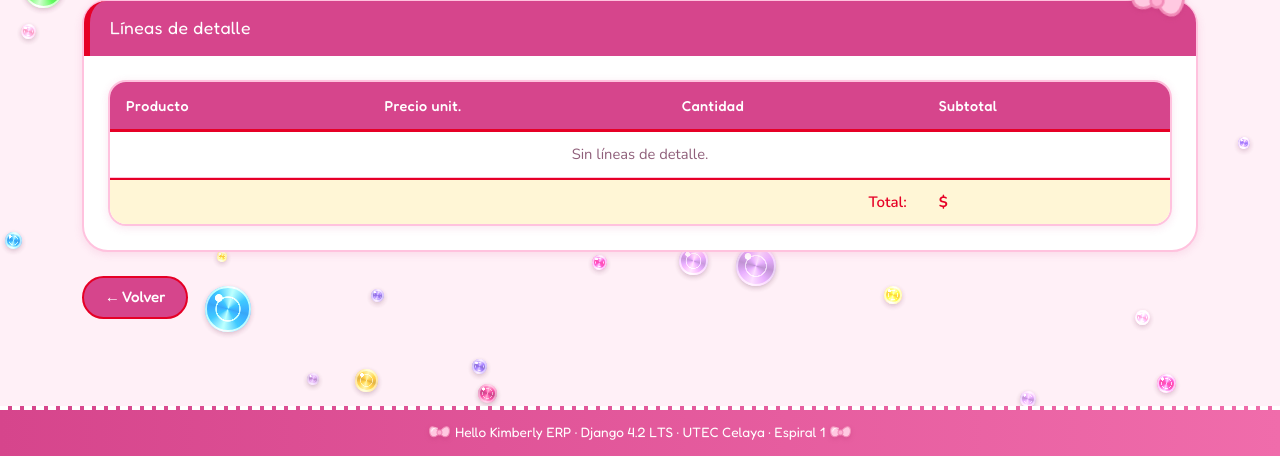
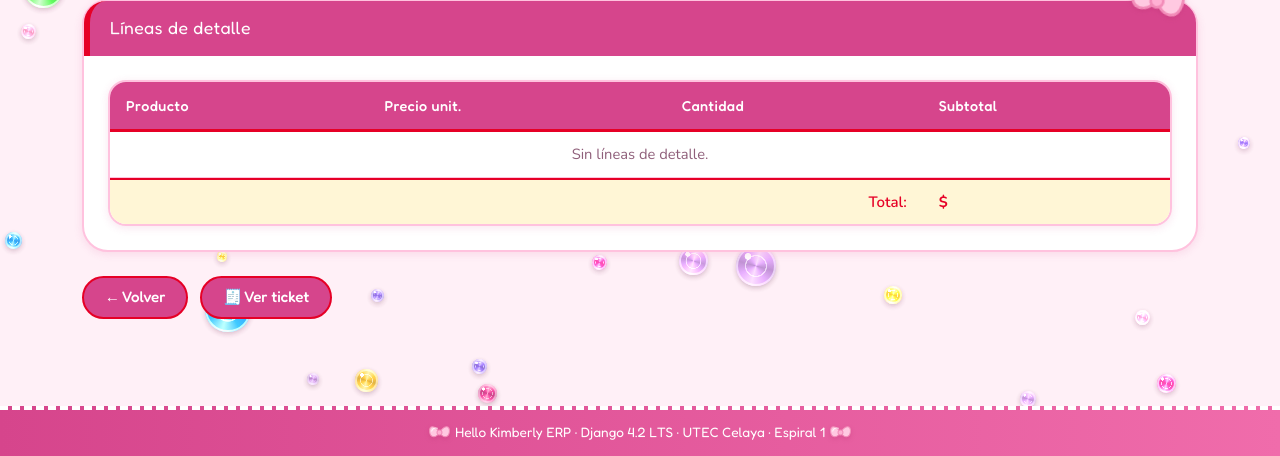
Before and after one commit to Kimberlymartinez09/erp-django-utec, a Django app: template ventas/templates/ventas/detalle.html in a window 1280 px wide. Shown: the part 347-803 px from the top of the page. Run offline with Django 4.2, Linux system fonts and the light colour scheme; the template is opened without the code that fills it, so the values that code supplies are empty.

Commit message:
Agrega boton de ticket en detalle

```diff
--- a/ventas/templates/ventas/detalle.html
+++ b/ventas/templates/ventas/detalle.html
@@ -68,5 +68,9 @@
     </table>
 </div>
 
-<a href="{% url 'ventas:lista' %}" class="btn-erp-primary">← Volver</a>
+<div style="display:flex; gap:.75rem; flex-wrap:wrap; align-items:center;">
+    <a href="{% url 'ventas:lista' %}" class="btn-erp-primary">← Volver</a>
+    <a href="{% url 'ventas:ticket' venta.pk %}" class="btn-erp-primary"
+       target="_blank" rel="noopener">🧾 Ver ticket</a>
+</div>
 {% endblock %}
```
